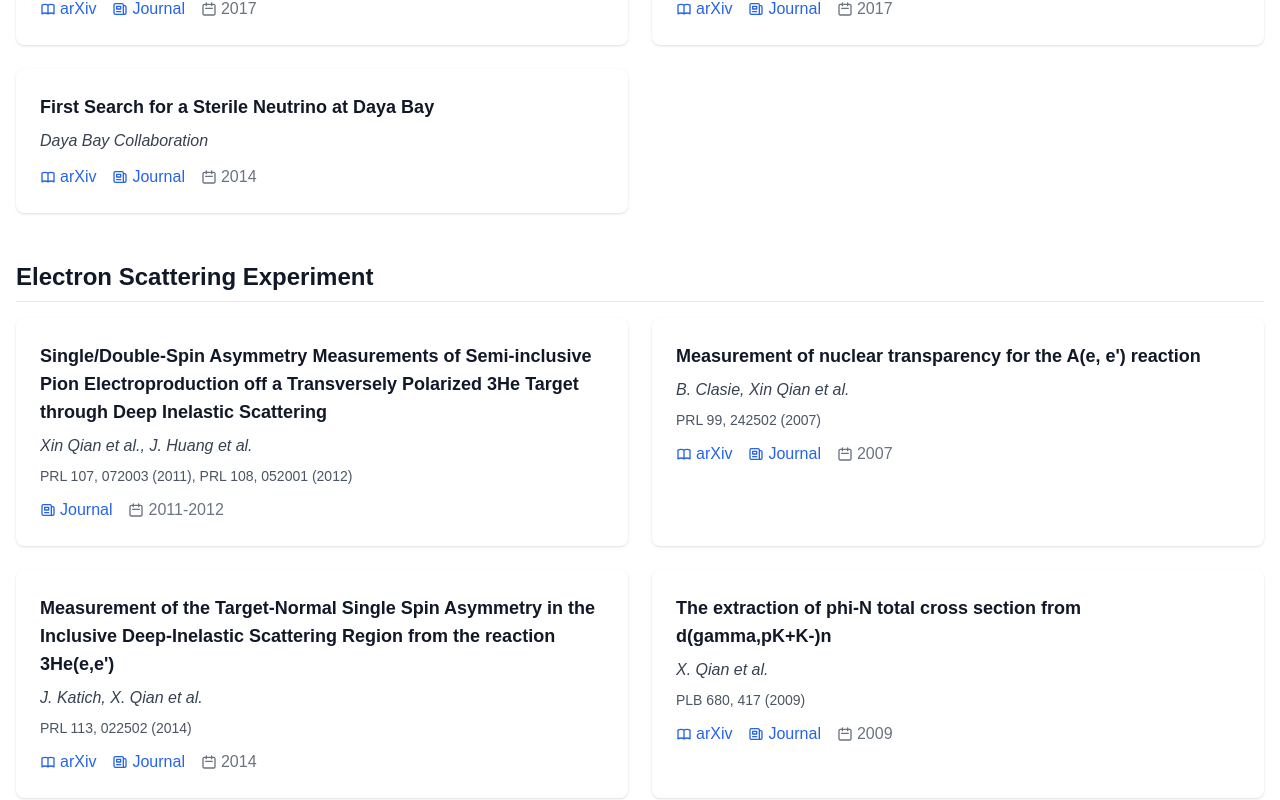
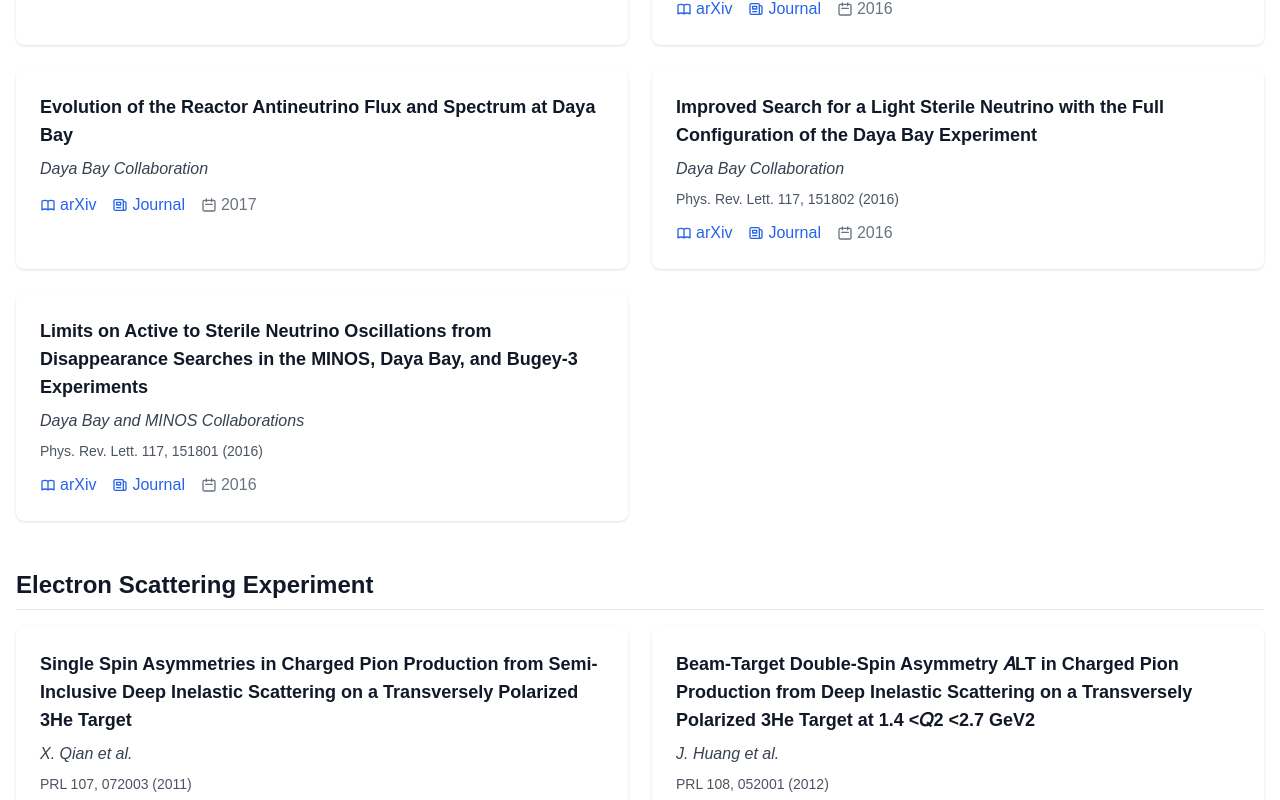
Before and after one commit to lastgeorge/personal_webpage, a Vue app: page /publications in a window 1280 px wide. Shown: the part 4300-5100 px from the top of the page. Built offline with nearby package versions, Linux system fonts and the light colour scheme.

Commit message:
improve publication list

```diff
--- a/src/views/PublicationsView.vue
+++ b/src/views/PublicationsView.vue
@@ -474,12 +474,27 @@ export default defineComponent({
 
     const dayaBayPublications = ref([
       {
+      title: 'Observation of electron-antineutrino disappearance at Daya Bay',
+      authors: 'F. P. An et al (Daya Bay Collaboration)',
+      arxiv: 'https://arxiv.org/abs/1203.1669',
+      journal: 'https://doi.org/10.1103/PhysRevLett.108.171803',
+      journalRef: 'Phys. Rev. Lett. 108, 171803 (2012)',
+      year: '2012'
+      },
+      {
       title: 'New Measurement of Antineutrino Oscillation with the Full Detector Configuration at Daya Bay',
       authors: 'Daya Bay Collaboration',
       arxiv: 'https://arxiv.org/abs/1505.03456',
       journal: 'https://doi.org/10.1103/PhysRevLett.115.111802',
       journalRef: 'Phys. Rev. Lett. 115, 111802 (2015)',
       year: '2015'
+      },
+      {
+      title: 'First Search for a Sterile Neutrino at Daya Bay',
+      authors: 'Daya Bay Collaboration',
+      arxiv: 'https://arxiv.org/abs/1407.7259',
+      journal: 'https://doi.org/10.1103/PhysRevLett.113.141802',
+      year: '2014'
       },
       {
       title: 'Measurement of the Reactor Antineutrino Flux and Spectrum at Daya Bay',
@@ -496,18 +511,20 @@ export default defineComponent({
       year: '2017'
       },
       {
-        title: 'Improved Measurement of the Reactor Antineutrino Flux and Spectrum at Daya Bay',
+        title: 'Improved Search for a Light Sterile Neutrino with the Full Configuration of the Daya Bay Experiment',
         authors: 'Daya Bay Collaboration',
-        arxiv: 'https://arxiv.org/abs/1607.05378',
-        journal: 'https://doi.org/10.1088/0009-9260/112/4/043006',
-        year: '2017'
+        arxiv: 'https://arxiv.org/abs/1607.01174',
+        journal: 'https://doi.org/10.1103/PhysRevLett.117.151802',
+        journalRef: 'Phys. Rev. Lett. 117, 151802 (2016)',
+        year: '2016'
       },
       {
-        title: 'First Search for a Sterile Neutrino at Daya Bay',
-        authors: 'Daya Bay Collaboration',
-        arxiv: 'https://arxiv.org/abs/1407.7259',
-        journal: 'https://doi.org/10.1103/PhysRevLett.113.141802',
-        year: '2014'
+        title: 'Limits on Active to Sterile Neutrino Oscillations from Disappearance Searches in the MINOS, Daya Bay, and Bugey-3 Experiments',
+        authors: 'Daya Bay and MINOS Collaborations',
+        arxiv: 'https://arxiv.org/abs/1607.01177',
+        journal: 'https://journals.aps.org/prl/abstract/10.1103/PhysRevLett.117.151801',
+        journalRef: 'Phys. Rev. Lett. 117, 151801 (2016)',
+        year: '2016'
       }
     ]);
 
@@ -546,12 +563,20 @@ export default defineComponent({
 
     const electronScatteringPublications = ref([
       {
-        title: 'Single/Double-Spin Asymmetry Measurements of Semi-inclusive Pion Electroproduction off a Transversely Polarized 3He Target through Deep Inelastic Scattering',
-        authors: 'Xin Qian et al., J. Huang et al.',
-        arxiv: null,
+        title: 'Single Spin Asymmetries in Charged Pion Production from Semi-Inclusive Deep Inelastic Scattering on a Transversely Polarized 3He Target',
+        authors: 'X. Qian et al.',
+        arxiv: 'https://arxiv.org/abs/1106.0363',
         journal: 'https://journals.aps.org/prl/abstract/10.1103/PhysRevLett.107.072003',
-        journalRef: 'PRL 107, 072003 (2011), PRL 108, 052001 (2012)',
-        year: '2011-2012'
+        journalRef: 'PRL 107, 072003 (2011)',
+        year: '2011'
+      },
+      {
+        title: 'Beam-Target Double-Spin Asymmetry 𝐴LT in Charged Pion Production from Deep Inelastic Scattering on a Transversely Polarized 3He Target at 1.4 <𝑄2 <2.7 GeV2',
+        authors: 'J. Huang et al.',
+        arxiv: 'https://arxiv.org/abs/1108.0489',
+        journal: 'https://journals.aps.org/prl/abstract/10.1103/PhysRevLett.108.052001',
+        journalRef: 'PRL 108, 052001 (2012)',
+        year: '2012'
       },
       {
         title: 'Measurement of nuclear transparency for the A(e, e\') reaction',
```
